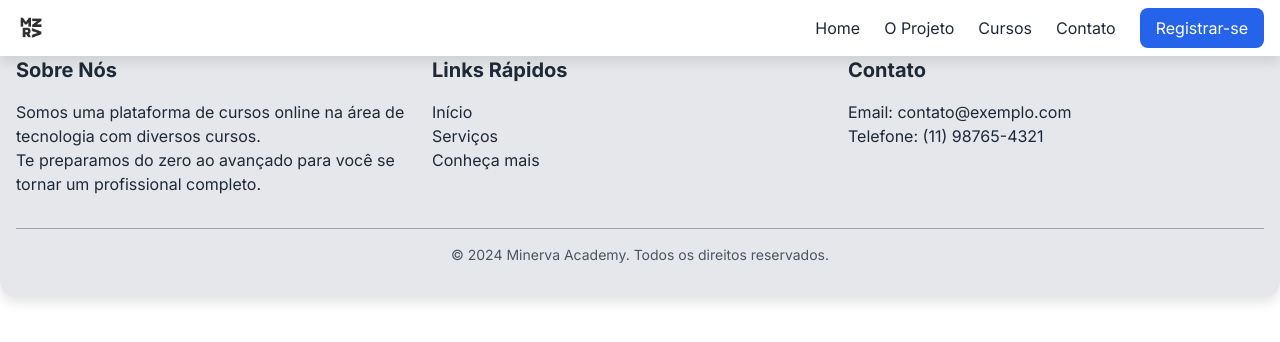
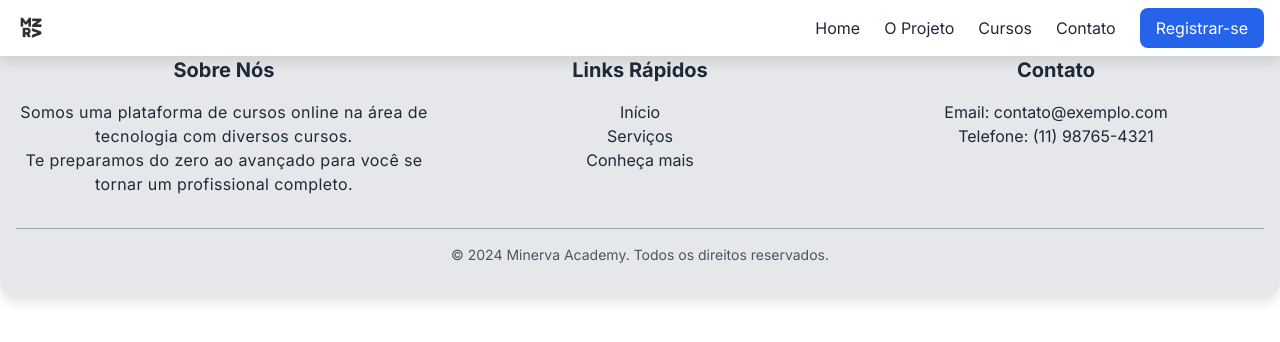
Before and after one commit to Projeto-Minerva-Academy/Frontend, a React (Vite) app: page /contato in a window 1280 px wide. Shown: the top 342 px of the page. Built offline with nearby package versions, Linux system fonts and the light colour scheme; the HTML template or start-up script is replaced by a standard one.

Commit message:
refac: footer allign items

```diff
--- a/src/components/footer/Footer.tsx
+++ b/src/components/footer/Footer.tsx
@@ -1,15 +1,17 @@
 const Footer = () => {
   return (
-    <footer className="bg-gray-200 text-gray-800 py-8 rounded-2xl shadow-md mx-auto max-w-screen-xl">
+    <footer className="bg-gray-200 text-gray-800 py-8 rounded-2xl shadow-md mx-auto max-w-screen-2xl ">
       <div className="container mx-auto px-4">
-        <div className="flex flex-wrap justify-center">
-          <div className="w-full md:w-1/3 mb-6 md:mb-0">
+        <div className="flex justify-between text-center">
+          <div className="w-full md:w-1/3 mb-6 md:mb-0 ">
             <h2 className="text-xl font-bold mb-4">Sobre Nós</h2>
-            <p>Somos uma plataforma de cursos online na área de tecnologia
-             com diversos cursos.</p>
-             <p>
-              Te preparamos do zero ao avançado para você se tornar um profissional completo.
-            </p>
+              <div className="tracking-wide">
+                <p>Somos uma plataforma de cursos online na área de tecnologia
+                 com diversos cursos.</p>
+                 <p>
+                  Te preparamos do zero ao avançado para você se tornar um profissional completo.
+                </p>
+              </div>
           </div>
           <div className="w-full md:w-1/3 mb-6 md:mb-0">
             <h2 className="text-xl font-bold mb-4">Links Rápidos</h2>
```
